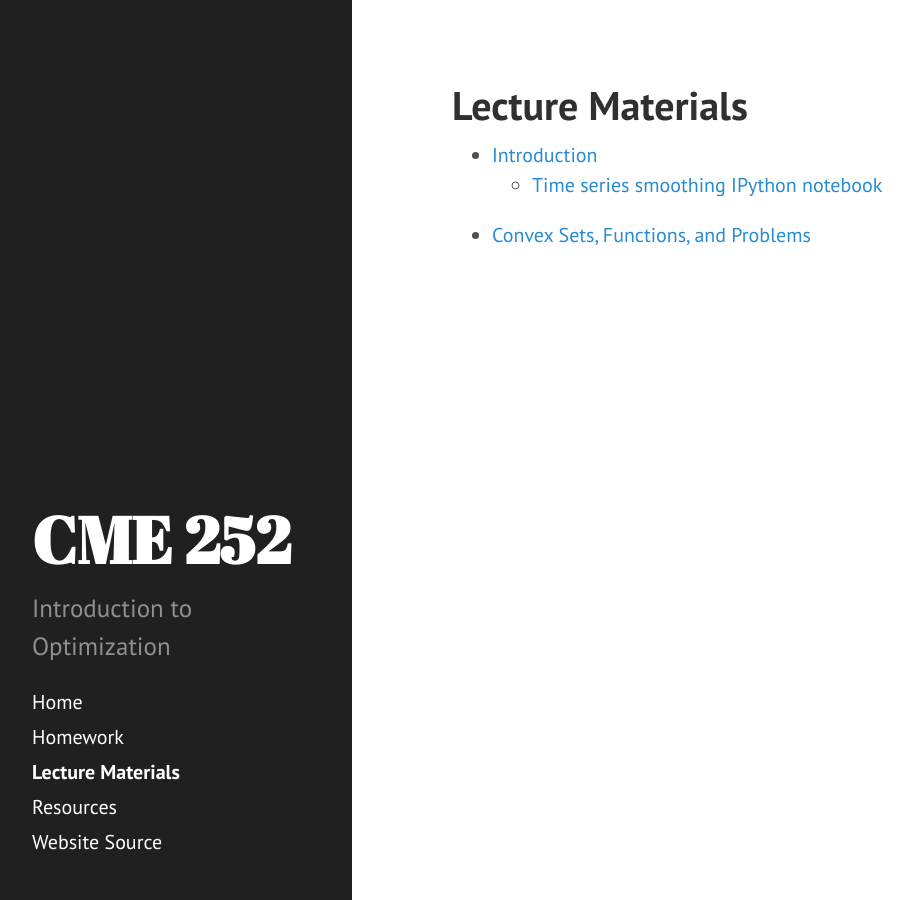
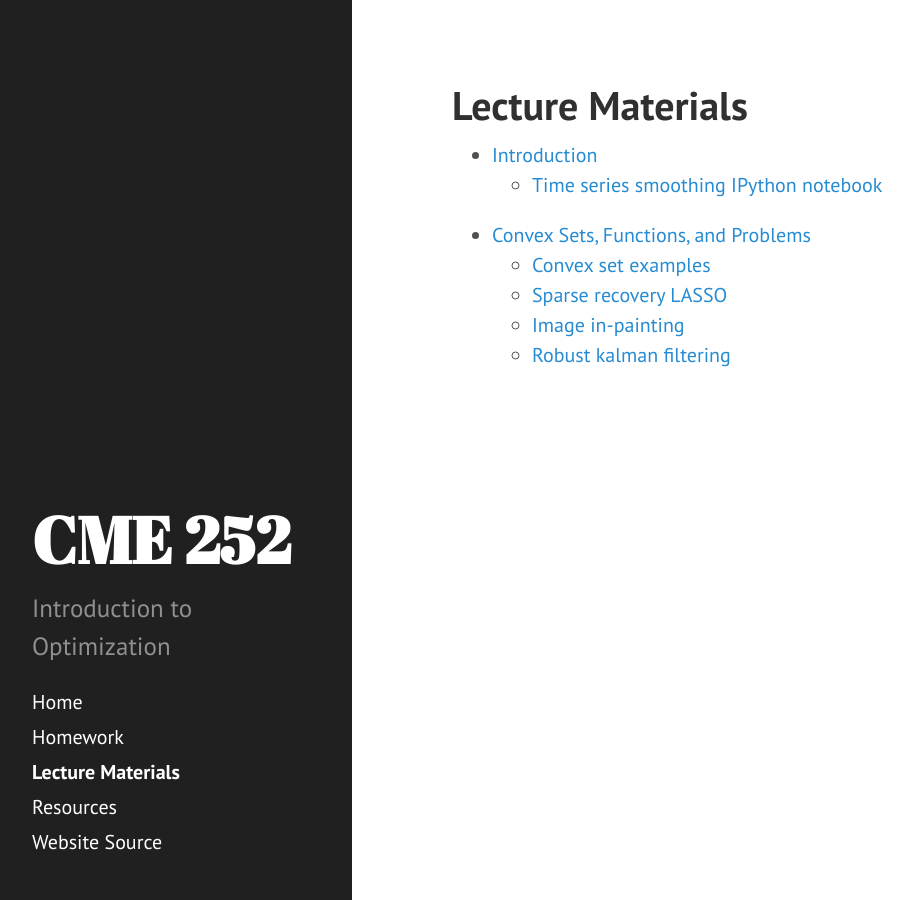
Before and after one commit to ajfriend/cme252, a Jekyll site: the page built from lecture_materials.md, in a window 1280 px wide. Shown: the whole page, without its empty margins (8-920 px from the left). Built offline with Jekyll 4.4.1, drawn with Linux system fonts in a browser that asks for light colours; Markdown is read by kramdown in place of the engine named in the settings.

Commit message:
notebooks for lecture 2

```diff
--- a/lecture_materials.md
+++ b/lecture_materials.md
@@ -6,3 +6,7 @@ title: Lecture Materials
 - [Introduction](https://github.com/icme/cme252-optimization/blob/master/lectures/intro/intro.pdf)
     - [Time series smoothing IPython notebook](http://nbviewer.ipython.org/github/icme/cme252-optimization/blob/master/lectures/intro/smooth.ipynb)
 - [Convex Sets, Functions, and Problems](https://github.com/icme/cme252-optimization/raw/master/lectures/convexity/convexity.pdf)
+    - [Convex set examples](http://nbviewer.ipython.org/github/icme/cme252-optimization/blob/master/lectures/convexity/notebooks/set_examples.ipynb)
+    - [Sparse recovery LASSO](http://nbviewer.ipython.org/github/icme/cme252-optimization/blob/master/lectures/convexity/notebooks/lasso.ipynb)
+    - [Image in-painting](http://nbviewer.ipython.org/github/icme/cme252-optimization/blob/master/lectures/convexity/notebooks/inpaint.ipynb)
+    - [Robust kalman filtering](http://nbviewer.ipython.org/github/icme/cme252-optimization/blob/master/lectures/convexity/notebooks/robust_kalman.ipynb)
```
